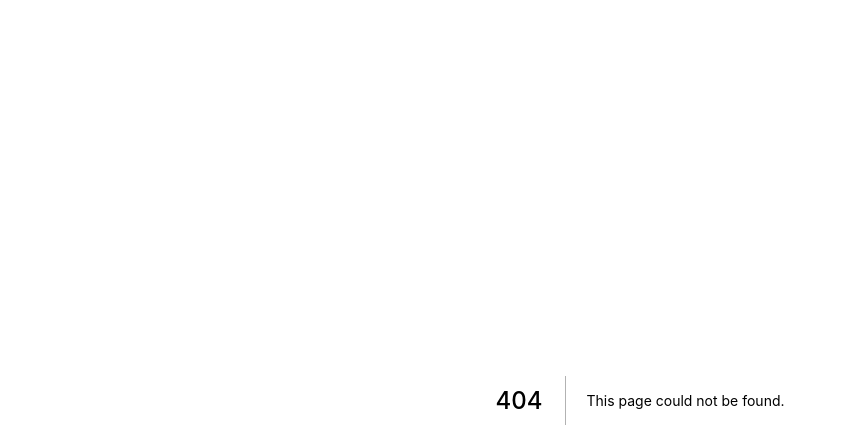
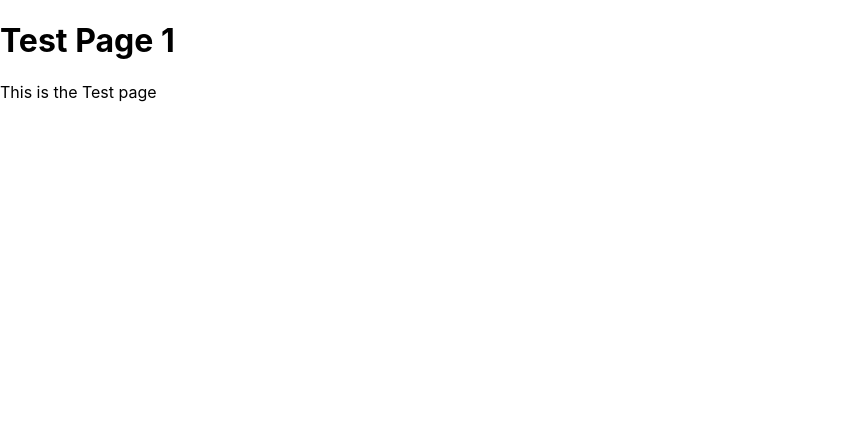
Before and after one commit to canberk-yilmaz/Ecommerce, a Next.js app in the folder client/: page /product/1 in a window 1280 px wide. Before the commit this address had no page. Shown: the top 448 px of the page, without its empty margins (0-847 px from the left). Built offline with nearby package versions, Linux system fonts and the light colour scheme.

Commit message:
sample dynamic page add

```diff
--- /dev/null
+++ b/client/pages/product/[id].js
@@ -0,0 +1,13 @@
+import { useRouter } from "next/router";
+
+export default function Test() {
+  const router = useRouter();
+  const { id } = router.query;
+  console.log("pid", id);
+  return (
+    <div>
+      <h1>Test Page {id}</h1>
+      <p>This is the Test page</p>
+    </div>
+  );
+}
```
